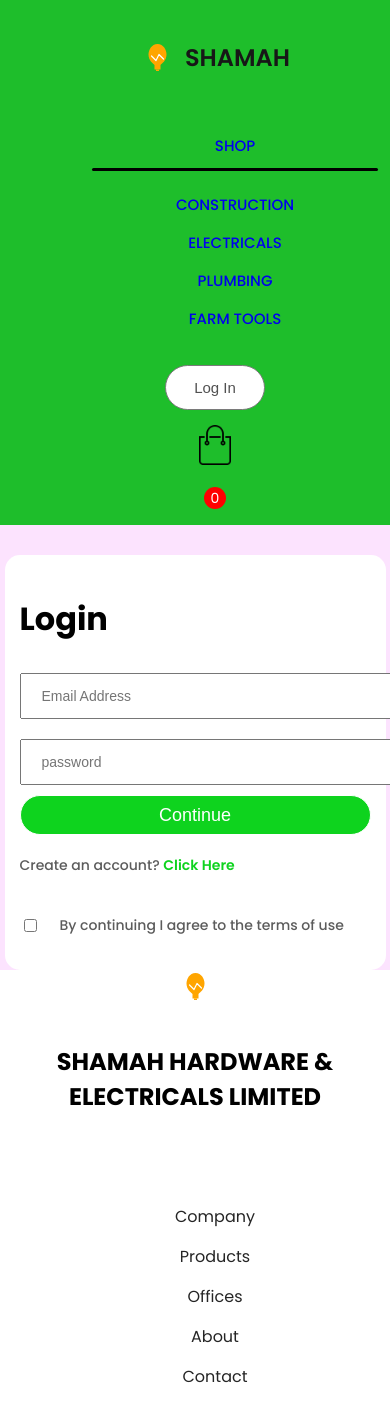
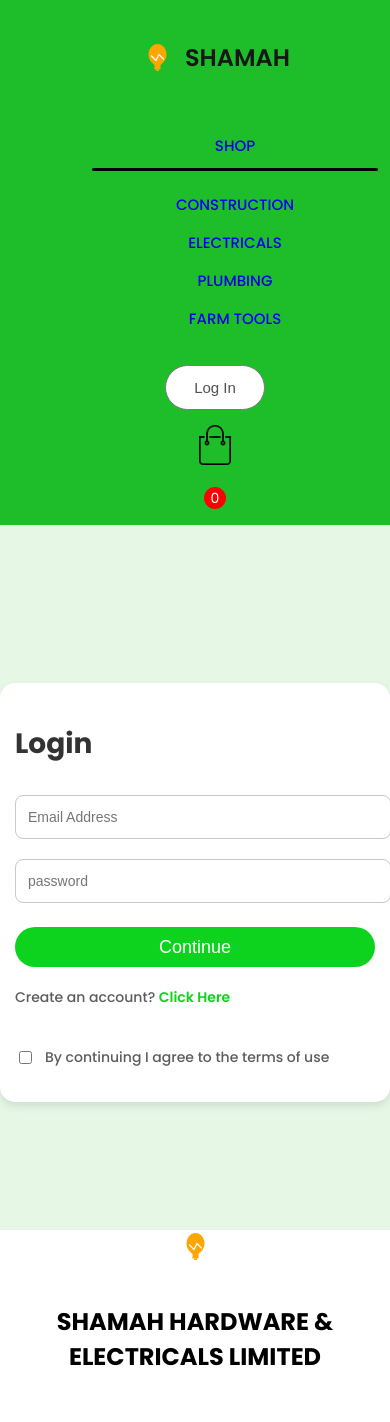
Before and after one commit to MelchizedekMunene/SHAMAH-HARDWARE-FULLSTACK-ECOMMERCE-WEB-APPLICATION-USING-THE-MERN-STACK, a React (Create React App) app in the folder Frontend/shamah-hardware/: page /Login in a window 390 px wide. Shown: the top 1422 px of the page. Built offline with nearby package versions, Linux system fonts and the light colour scheme.

Commit message:
Set Up Error handling for login page

```diff
--- a/Frontend/shamah-hardware/src/Pages/CSS/LoginSignup.css
+++ b/Frontend/shamah-hardware/src/Pages/CSS/LoginSignup.css
@@ -1,57 +1,68 @@
 .loginsignup {
     width: 100%;
-    height: 80vh;
-    background-color: #fce3fe;
-    padding-top: 100px;
+    min-height: 80vh;
+    background-color: #e6f7e6; /* Light green background */
+    padding-top: 5rem;
+    display: flex;
+    justify-content: center;
+    align-items: flex-start;
 }
 
 .loginsignup-container {
-    width: 500px;
-    height: 600px;
+    width: 90%;
+    max-width: 31.25rem; /* 500px equivalent */
     background: white;
     margin: auto;
-    padding: 40px 60px;
-    border-radius: 15px;
+    padding: 2.5rem 3rem;
+    border-radius: 0.9375rem;
+    box-shadow: 0 0.25rem 0.5rem rgba(0, 0, 0, 0.1);
 }
 
 .loginsignup-container h1 {
-    margin: 20px 0;
-
+    margin: 1.25rem 0;
+    color: #333;
+    font-size: 1.75rem;
 }
 
 .loginsignup-fields {
     display: flex;
     flex-direction: column;
-    gap: 29px;
-    margin-top: 30px;
+    gap: 1.5rem;
+    margin-top: 1.875rem;
 }
 
 .loginsignup-fields input {
-   height: 72px;
+   height: 3.5rem;
    width: 100%;
-   padding-left: 20px;
-   border: 1px splid #c9c9c9;
+   padding-left: 1.25rem;
+   border: 1px solid #c9c9c9; /* Fixed typo: "splid" to "solid" */
+   border-radius: 0.5rem;
    outline: none;
    color: #5c5c5c;
-   font-size: 18px;
+   font-size: 1.125rem;
 }
 
 .loginsignup-container button {
-    width: 150px;
-    margin-top: 10px;
-    height: 45px;
+    width: 10rem;
+    margin-top: 1.5rem;
+    height: 2.8125rem;
     color: white;
-    font-size: 20px;
-    background:#0ed31e;
-    border: 1px solid #fff;
-    border-radius: 25px;
+    font-size: 1.25rem;
+    background: #0ed31e;
+    border: none;
+    border-radius: 1.5625rem;
     cursor: pointer;
+    transition: background-color 0.3s ease;
+}
+
+.loginsignup-container button:hover {
+    background-color: #0bb318;
 }
 
 .loginsignup-login {
-    margin-top: 20px;
+    margin-top: 1.25rem;
     color: #5c5c5c;
-    font-size: 18px;
+    font-size: 1.125rem;
     font-weight: 500;
 }
 
@@ -59,64 +70,80 @@
     color: #0ed31e;
     font-weight: 600;
     cursor: pointer;
+    transition: color 0.3s ease;
+}
 
+.loginsignup-login span:hover {
+    color: #0bb318;
 }
 
 .loginsignup-agree {
     display: flex;
     align-items: center;
-    margin-top: 25px;
-    gap: 20px;
+    margin-top: 1.5625rem;
+    gap: 1.25rem;
     color: #5c5c5c;
-    font-size: 18px;
+    font-size: 1.125rem;
     font-weight: 500;
+}
+
+/* Media Queries for responsiveness */
+@media screen and (max-width: 1320px) {
+    .loginsignup-container {
+        max-width: 28rem;
+        padding: 2rem 2.5rem;
+    }
 }
 
 @media screen and (max-width: 768px) {
     .loginsignup {
-        height: auto;
-        padding-top: 50px;
+        padding-top: 3rem;
     }
 
     .loginsignup-container {
         width: 90%;
-        max-width: 500px;
-        padding: 30px 20px;
-        height: auto;
+        max-width: 25rem;
+        padding: 1.875rem 1.25rem;
     }
 
     .loginsignup-fields input {
-        height: 50px;
-        font-size: 16px;
+        height: 3.125rem;
+        font-size: 1rem;
     }
 
     .loginsignup-container button {
         width: 100%;
-        height: 40px;
-        font-size: 18px;
+        height: 2.5rem;
+        font-size: 1.125rem;
     }
 }
 
 @media screen and (max-width: 480px) {
     .loginsignup {
-        padding-top: 30px;
+        padding-top: 1.875rem;
     }
 
     .loginsignup-container {
-        padding: 20px 15px;
+        width: 95%;
+        padding: 1.25rem 0.9375rem;
     }
 
     .loginsignup-fields {
-        gap: 20px;
+        gap: 1.25rem;
     }
 
     .loginsignup-fields input {
-        height: 40px;
-        font-size: 14px;
+        height: 2.5rem;
+        font-size: 0.875rem;
+        padding-left: 0.75rem;
     }
 
     .loginsignup-login,
     .loginsignup-agree {
-        font-size: 14px;
+        font-size: 0.875rem;
+    }
+
+    .loginsignup-agree {
+        gap: 0.625rem;
     }
 }
--- a/Frontend/shamah-hardware/src/Pages/LoginSignup.jsx
+++ b/Frontend/shamah-hardware/src/Pages/LoginSignup.jsx
@@ -16,6 +16,23 @@ const LoginSignup = () => {
 
   const login = async () => {
     console.log("Login function executed",formData);
+    let responseData;
+    await fetch("http://localhost:4001/login",{
+      method:'POST',
+      headers:{
+        Accept:'application/formData',
+        'Content-Type':'application/json',
+      },
+      body: JSON.stringify(formData),
+    }).then((response)=> response.json()).then((data)=>responseData = data)
+
+    if(responseData.success){
+      localStorage.setItem('auth-token',responseData.token);
+      window.location.replace("/");
+    }
+    else{
+      alert(responseData.errors);
+    }
   }
 
   const signup = async () => {
@@ -33,6 +50,9 @@ const LoginSignup = () => {
     if(responseData.success){
       localStorage.setItem('auth-token',responseData.token);
       window.location.replace("/");
+    }
+    else{
+      alert(responseData.errors);
     }
   }
 
```
